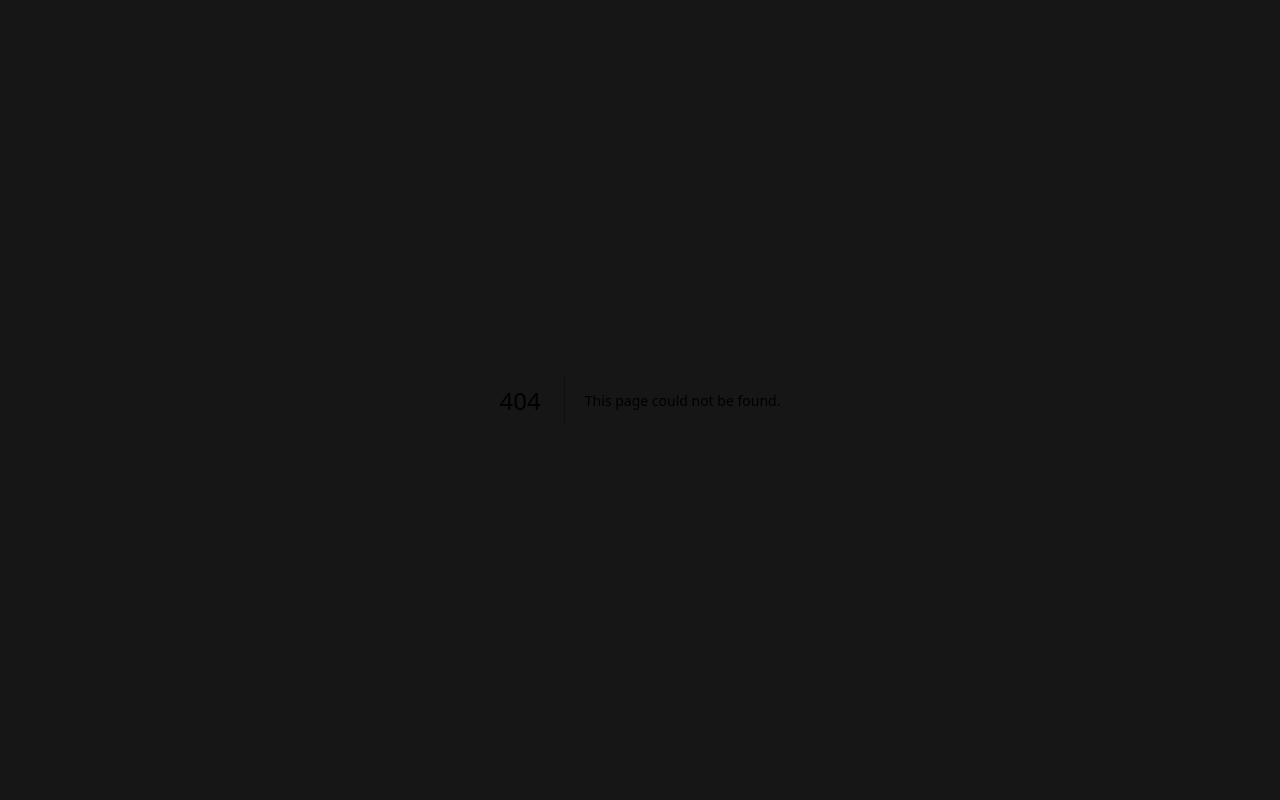
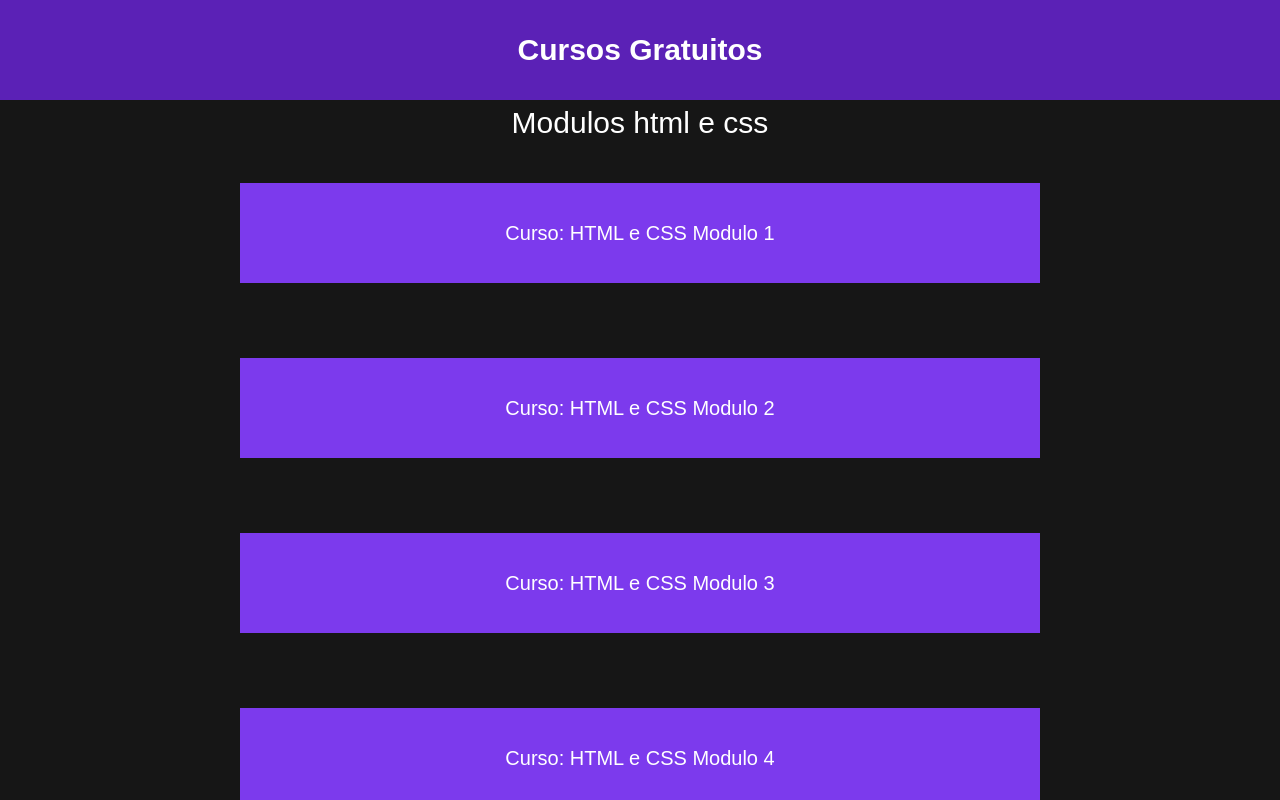
Before and after one commit to ElissonDeSous/cursos_gratuitos_alfa, a Next.js app: page /paginas/html_css/modulos in a window 1280 px wide. Before the commit this address had no page. Shown: the top 800 px of the page. Built offline with nearby package versions, Linux system fonts and the light colour scheme.

Commit message:
Adicionar conteudo html e css

```diff
--- a/src/pages/componentes/conteudo/index.tsx
+++ b/src/pages/componentes/conteudo/index.tsx
@@ -17,7 +17,7 @@ export default function conteudo(){
 
                 <ul>
                    <li>
-                      <Link className="h-[500px]" href='https://www.youtube.com/playlist?list=PLHz_AreHm4dkZ9-atkcmcBaMZdmLHft8n' target="blank">
+                      <Link className="h-[500px]" href='/paginas/html_css/modulos' target="blank">
 
                         <img className="image" src="./htmlcsss.png"  height="100px"  alt="" />
                        <div className="flex  items-center justify-center h-[50px]">
--- a/src/pages/componentes/topo/index.tsx
+++ b/src/pages/componentes/topo/index.tsx
@@ -4,7 +4,7 @@ export default function Topo(){
     return(
   <header className="bg-violet-800  h-[100px]">
      <div className="flex justify-center items-center h-[100px]">
-      <Link href = "../../conteudo/index.tsx"><h1 className="text-3xl font-bold text-white">Cursos Gratuitos</h1></Link>
+      <Link href = "/"><h1 className="text-3xl font-bold text-white">Cursos Gratuitos</h1></Link>
 
      </div>
   </header>
--- /dev/null
+++ b/src/pages/paginas/html_css/modulos.tsx
@@ -0,0 +1,48 @@
+import Link from "next/link"
+
+import Topo from "@/pages/componentes/topo"
+import Rodape from "@/pages/componentes/footer"
+
+export default function modulos(){
+       return(
+          <div>
+            <Topo/>
+            <h1 className="flex justify-center  text-[30px]">Modulos html e css</h1>
+
+            <div className="flex justify-center mt[20px] flex-col items-center justify-around h-[700px]">
+               <div>
+                <Link href='https://www.youtube.com/playlist?list=PLHz_AreHm4dkZ9-atkcmcBaMZdmLHft8n' target="blank">
+                <div className="bg-violet-600 h-[100px] w-[800px] flex justify-center items-center text-[20px] ">Curso: HTML e CSS Modulo 1</div>
+                </Link>
+
+               </div>
+
+            <div className="flex justify-center flex-col items-center">
+               <div>
+                <Link href='https://www.youtube.com/playlist?list=PLHz_AreHm4dlUpEXkY1AyVLQGcpSgVF8s' target="blank">
+                <div className="bg-violet-600 h-[100px] w-[800px] flex justify-center items-center text-[20px] ">Curso: HTML e CSS Modulo 2</div>
+                </Link>
+                </div>
+               </div>
+            <div className="flex justify-center flex-col items-center">
+               <div>
+                <Link href='https://www.youtube.com/playlist?list=PLHz_AreHm4dmcAviDwiGgHbeEJToxbOpZ' target="blank">
+                <div className="bg-violet-600 h-[100px] w-[800px] flex justify-center items-center text-[20px] ">Curso: HTML e CSS Modulo 3</div>
+                </Link>
+
+               </div>
+            </div>
+            <div className="flex justify-center flex-col items-center">
+               <div>
+                <Link href='https://www.youtube.com/playlist?list=PLHz_AreHm4dkcVCk2Bn_fdVQ81Fkrh6WT' target="blank">
+                <div className="bg-violet-600 h-[100px] w-[800px] flex justify-center items-center text-[20px] ">Curso: HTML e CSS Modulo 4</div>
+                </Link>
+
+               </div>
+            </div>
+
+            </div>
+            <Rodape/>
+          </div>
+       )
+}
```
